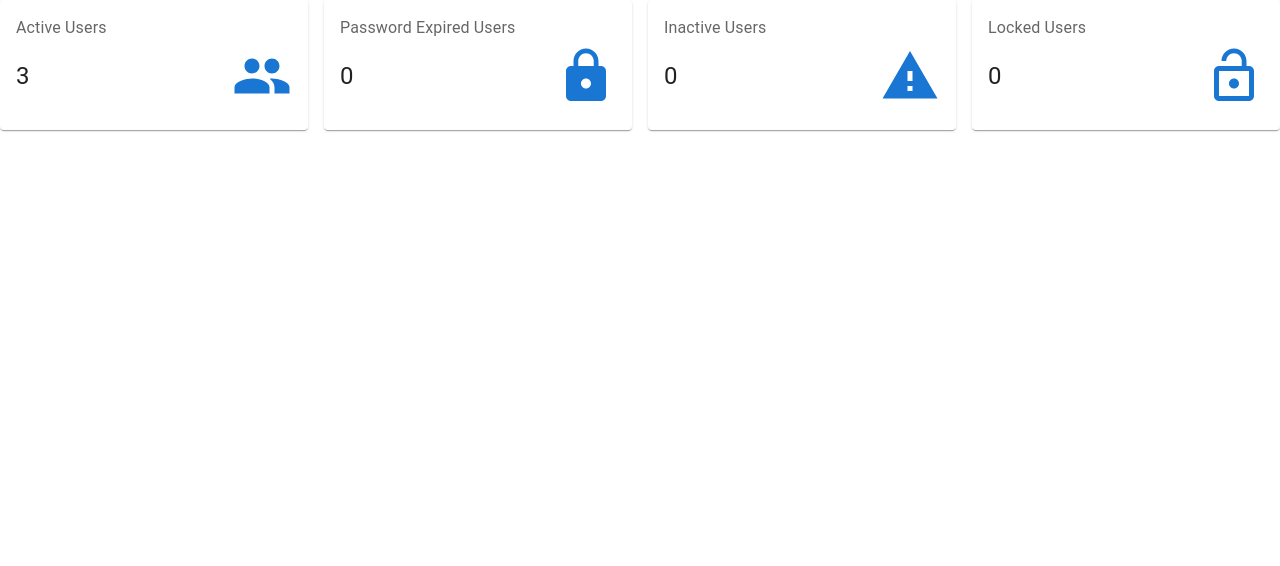
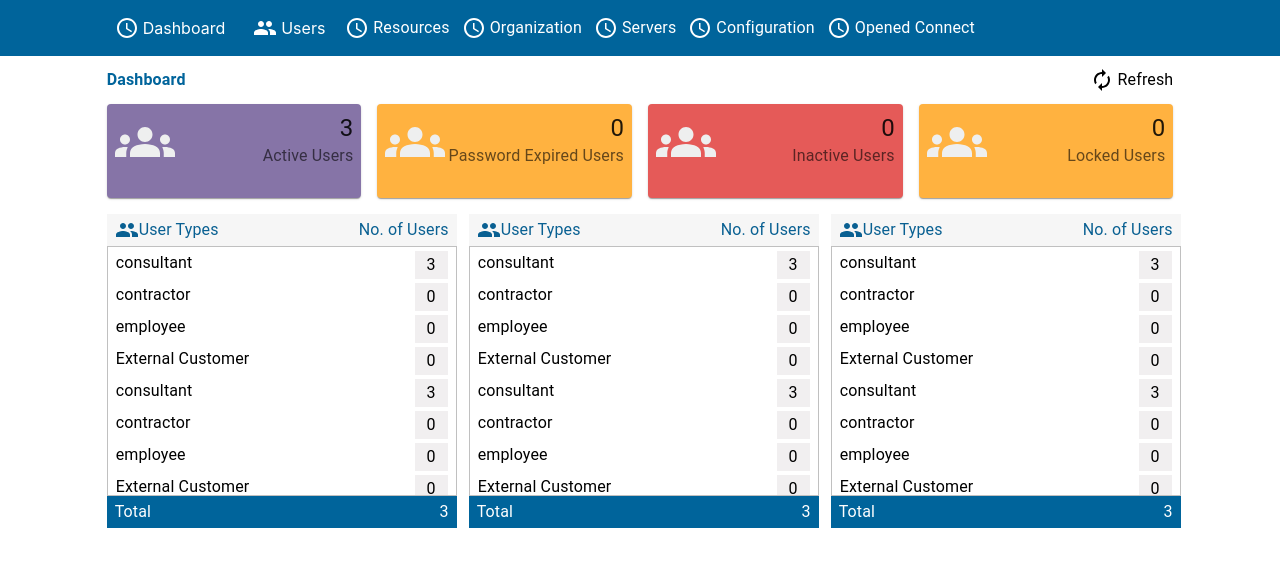
Before and after one commit to subhaneha/ga-poc-app, a React (Create React App) app: page / in a window 1280 px wide. Shown: the top 566 px of the page. Built offline with nearby package versions, Linux system fonts and the light colour scheme.

Commit message:
added heade and dashboard

```diff
--- a/src/App.tsx
+++ b/src/App.tsx
@@ -1,8 +1,21 @@
 import React from 'react';
 import { DashboardPage } from './pages/DashboardPage';
+import Header from './pages/Header';
+import { BrowserRouter, Route,Routes } from 'react-router-dom';
+import UserPage from './pages/UserPage';
 
 const App: React.FC = () => {
-  return <DashboardPage />;
+  return (
+    <div>
+      <BrowserRouter>
+      <Header/>
+      <Routes>
+        <Route  path="/" element={<DashboardPage/>} />
+        <Route  path="/users" element={<UserPage/>} />
+      </Routes>
+      </BrowserRouter>
+    </div>
+  );
 };
 
 export default App;
--- a/src/components/common/Card.tsx
+++ b/src/components/common/Card.tsx
@@ -1,28 +1,36 @@
 import React from 'react';
-import { Card, CardContent, Typography, Box, useTheme } from '@mui/material';
+import { Card, CardContent, Typography, Box, useTheme,styled } from '@mui/material';
 
 interface InfoCardProps {
   title: string;
   count: number;
   IconComponent: React.ElementType;
+  background:string;
+
 }
 
-export const InfoCard: React.FC<InfoCardProps> = ({ title, count, IconComponent }) => {
+const StyledCardContent=styled(CardContent)({
+display:'flex',
+justifyContent:"space-between",
+padding:'8px'
+})
+
+export const InfoCard: React.FC<InfoCardProps> = ({ title, count, IconComponent,background }) => {
   const theme = useTheme();
 
   return (
-    <Card>
-      <CardContent>
-        <Typography color="textSecondary" gutterBottom>
-          {title}
-        </Typography>
-        <Box display="flex" alignItems="center" justifyContent="space-between">
+    <Card style={{backgroundColor:background,marginTop:'12px'}}>
+      <StyledCardContent >
+      <IconComponent style={{fill:'#eeefef', fontSize: 60, color: theme.palette.primary.main }} />
+        <Box display="flex" flexDirection="column"  alignItems="flex-end">
           <Typography variant="h5">
             {count}
           </Typography>
-          <IconComponent style={{ fontSize: 60, color: theme.palette.primary.main }} />
+          <Typography color="textSecondary" gutterBottom>
+          {title}
+        </Typography>
         </Box>
-      </CardContent>
+      </StyledCardContent>
     </Card>
   );
 };
--- /dev/null
+++ b/src/components/common/ListBox.tsx
@@ -0,0 +1,60 @@
+import React from 'react'
+import { Grid, Typography, styled } from '@mui/material'
+
+interface ListBoxProps{
+  IconComponent: React.ElementType;
+  title:string;
+  subtitle:string;
+  resources:{
+    typeName:string;
+    value:number;
+  }[]
+
+}
+const StyledListBox=styled(Grid)({
+width:"350px",
+'.footer':{
+  backgroundColor:'#00649b',
+  color:"#ffffff",
+  padding:'4px 8px'
+},
+'.header':{
+  backgroundColor:'#f6f6f6',
+  color:'#096092',
+  padding:'4px 8px'
+},
+'.contents':{
+display:'flex',
+flexDirection:'column',
+rowGap:'4px',
+overflow:'auto',
+  '.value':{
+  backgroundColor:'#f1eff0',
+  padding:'2px 12px'
+  }
+}
+})
+export const ListBox:React.FC<ListBoxProps>=({IconComponent,title,subtitle,resources})=>{
+
+  return(
+    <StyledListBox>
+      <Grid className="header" display="flex" justifyContent="space-between">
+        <Grid display="flex" >
+          <IconComponent />
+          <Typography>{title}</Typography>
+        </Grid>
+        <Typography>{subtitle}</Typography>
+      </Grid>
+      <Grid border={"1px solid #c0c0c0"} height={'250px'} className="contents" padding="4px 8px" >
+        {resources.map((resource)=><Grid display="flex" justifyContent="space-between" key={resource.typeName}>
+          <Typography>{resource.typeName}</Typography>
+          <Typography className="value">{resource.value}</Typography>
+        </Grid>)}
+      </Grid>
+      <Grid className='footer' display="flex" justifyContent="space-between">
+        <Typography>Total</Typography>
+        <Typography>3</Typography>
+      </Grid>
+    </StyledListBox>
+  )
+}
--- a/src/pages/DashboardPage.tsx
+++ b/src/pages/DashboardPage.tsx
@@ -1,23 +1,48 @@
 import React from 'react';
-import { Grid } from '@mui/material';
+import { Grid, Typography } from '@mui/material';
 import { InfoCard } from '../components/common/Card';
-import { People, Lock, Warning, LockOpen } from '@mui/icons-material';
+import {  AutorenewTwoTone, Groups, People } from '@mui/icons-material';
+import { ListBox } from '../components/common/ListBox';
 
 export const DashboardPage: React.FC = () => {
+  const userTypes=[
+    {typeName:"consultant",value:3},
+    {typeName:"contractor",value:0},
+    {typeName:"employee",value:0},
+    {typeName:"External Customer",value:0},
+    {typeName:"consultant",value:3},
+    {typeName:"contractor",value:0},
+    {typeName:"employee",value:0},
+    {typeName:"External Customer",value:0}
+  ]
   return (
+    <Grid container md={10} margin={'12px auto'}>
+        <Grid md={12} display={'flex'} justifyContent={'space-between'}>
+        <Typography color='#00649b' fontWeight={600}>Dashboard</Typography>
+        <Typography display={'flex'} alignItems={'center'} columnGap={'4px'}><AutorenewTwoTone/> Refresh</Typography>
+        </Grid>
     <Grid container spacing={2}>
       <Grid item xs={12} sm={6} md={3}>
-        <InfoCard title="Active Users" count={3} IconComponent={People} />
+        <InfoCard background='#8674a7' title="Active Users" count={3} IconComponent={Groups} />
       </Grid>
       <Grid item xs={12} sm={6} md={3}>
-        <InfoCard title="Password Expired Users" count={0} IconComponent={Lock} />
+        <InfoCard background='#ffb240' title="Password Expired Users" count={0} IconComponent={Groups} />
       </Grid>
       <Grid item xs={12} sm={6} md={3}>
-        <InfoCard title="Inactive Users" count={0} IconComponent={Warning} />
+        <InfoCard background='#e55a58' title="Inactive Users" count={0} IconComponent={Groups} />
       </Grid>
       <Grid item xs={12} sm={6} md={3}>
-        <InfoCard title="Locked Users" count={0} IconComponent={LockOpen} />
+        <InfoCard background='#ffb240' title="Locked Users" count={0} IconComponent={Groups} />
       </Grid>
+    </Grid>
+    <Grid display={'flex'} columnGap={"12px"} margin={'16px auto'}>
+      <ListBox resources={userTypes} title='User Types' subtitle='No. of Users' IconComponent={People}  />
+      <ListBox resources={userTypes} title='User Types' subtitle='No. of Users' IconComponent={People}  />
+      <ListBox resources={userTypes} title='User Types' subtitle='No. of Users' IconComponent={People}  />
+    </Grid>
+    <Grid>
+
+    </Grid>
     </Grid>
   );
 };
--- /dev/null
+++ b/src/pages/Header.tsx
@@ -0,0 +1,73 @@
+import React from "react";
+import { Grid, Typography, styled } from "@mui/material";
+import { AccessTime, People } from "@mui/icons-material";
+import { NavLink } from "react-router-dom";
+const StyledNavLink = styled(NavLink)({
+  display: "flex",
+  alignItems: "center",
+  columnGap: "4px",
+  color: "#ffffff",
+  fill: "#ffffff",
+  textDecoration: "none",
+  padding: "12px 8px",
+  ".active": {
+    backgroundColor: "#ffffff",
+  },
+});
+const Header = () => {
+  return (
+    <Grid
+      style={{ backgroundColor: "#00649b", color: "#ffffff", display: "flex" }}
+    >
+      <Grid
+        container
+        md={10}
+        display={"flex"}
+        columnGap="12px"
+        margin={"auto"}
+        padding="4px 0"
+      >
+        <StyledNavLink
+          to="/"
+          className={({ isActive, isPending }) =>
+            isPending ? "pending" : isActive ? "active" : ""
+          }
+        >
+          <AccessTime />
+          Dashboard
+        </StyledNavLink>
+        <StyledNavLink
+          to="/users"
+          className={({ isActive, isPending }) =>
+            isPending ? "pending" : isActive ? "active" : ""
+          }
+        >
+          <People />
+          Users
+        </StyledNavLink>
+        <Typography display="flex" alignItems="center" columnGap="4px">
+          <AccessTime />
+          Resources
+        </Typography>
+        <Typography display="flex" alignItems="center" columnGap="4px">
+          <AccessTime />
+          Organization
+        </Typography>
+        <Typography display="flex" alignItems="center" columnGap="4px">
+          <AccessTime />
+          Servers
+        </Typography>
+        <Typography display="flex" alignItems="center" columnGap="4px">
+          <AccessTime />
+          Configuration
+        </Typography>
+        <Typography display="flex" alignItems="center" columnGap="4px">
+          <AccessTime />
+          Opened Connect
+        </Typography>
+      </Grid>
+    </Grid>
+  );
+};
+
+export default Header;
--- /dev/null
+++ b/src/pages/UserPage.tsx
@@ -0,0 +1,13 @@
+import { Grid } from "@mui/material";
+import React from "react";
+
+const UserPage=()=>{
+
+  return(
+    <Grid>
+      User Page
+    </Grid>
+  )
+}
+
+export default UserPage;
```
Also changed, not shown: package.json (+9 -1 lines), 1 other file (tests, documents, lock files or other folders).
